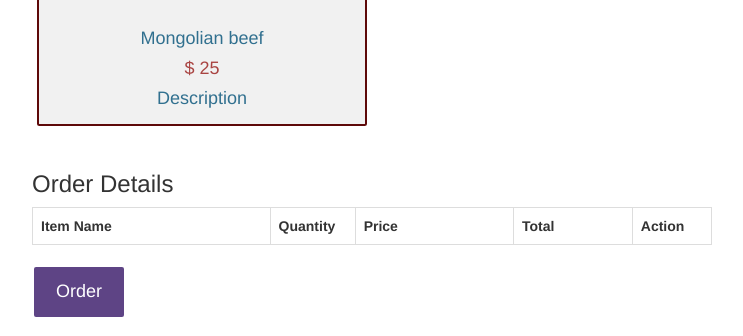
After one commit to vamsit8/ICT-2, a PHP site: page /beef.php in a window 1280 px wide. The commit adds this page. Shown: the part 1066-1402 px from the top of the page, without its empty margins (268-1011 px from the left). Run offline with PHP 8.4, Linux system fonts and the light colour scheme; data comes from the database, SQL or seed files in the repository; lists and menus that the app fills with data are empty; some libraries are stand-ins or nearby versions.

Commit message:
Add files via upload

```diff
--- /dev/null
+++ b/beef.php
@@ -0,0 +1,175 @@
+ <?php
+
+
+ session_start();
+include_once('include/config.php');
+
+ if(isset($_POST["add_to_cart"]))
+ {
+      if(isset($_SESSION["order_menu"]))
+      {
+           $item_array_id = array_column($_SESSION["order_menu"], "product_id");
+           if(!in_array($_GET["id"], $item_array_id))
+           {
+                $count = count($_SESSION["order_menu"]);
+                $item_array = array(
+                     'product_id'               =>     $_GET["id"],
+                     'pname'               =>     $_POST["hidden_name"],
+                     'product_price'          =>     $_POST["hidden_price"],
+                     'item_quantity'          =>     $_POST["quantity"]
+                );
+                $_SESSION["order_menu"][$count] = $item_array;
+           }
+           else
+           {
+                echo '<script>alert("Remove the item from the list and then add it")</script>';
+                echo '<script>window.location="menu.php"</script>';
+           }
+      }
+      else
+      {
+           $item_array = array(
+                'product_id'               =>     $_GET["id"],
+                'pname'               =>     $_POST["hidden_name"],
+                'product_price'          =>     $_POST["hidden_price"],
+                'item_quantity'          =>     $_POST["quantity"]
+           );
+           $_SESSION["order_menu"][0] = $item_array;
+      }
+ }
+ if(isset($_GET["action"]))
+ {
+      if($_GET["action"] == "delete")
+      {
+           foreach($_SESSION["order_menu"] as $keys => $values)
+           {
+                if($values["product_id"] == $_GET["id"])
+                {
+                     unset($_SESSION["order_menu"][$keys]);
+                     echo '<script>alert("Item Removed")</script>';
+                     echo '<script>window.location="menu.php"</script>';
+                }
+           }
+      }
+ }
+ ?>
+ <!DOCTYPE html>
+ <html>
+      <head>
+
+         <?php include("include/head.inc")?>
+         <?php include("include/nav.inc")?>
+
+
+      </head>
+      <body>
+           <br />
+           <div class="container-fluid">
+    <div class="row">
+        <div class="col-md-3 col-xs-1 p-l-0 p-r-0 collapse in" id="sidebar">
+                <a href="menu.php" class="list-group-item collapsed" data-parent="#sidebar"><i class="fa fa-clock-o"></i> <span class="hidden-sm-down">Menu</span></a>
+                <a href="veg.php" class="list-group-item collapsed" data-parent="#sidebar"><i class="fa fa-th"></i> <span class="hidden-sm-down">Vegetarian</span></a>
+                <a href="chicpage.php" class="list-group-item collapsed" data-parent="#sidebar"><i class="fa fa-gear"></i> <span class="hidden-sm-down">Chicken</span></a>
+                <a href="beef.php" class="list-group-item collapsed" data-parent="#sidebar"><i class="fa fa-calendar"></i> <span class="hidden-sm-down">Beef</span></a>
+                <a href="pork.php" class="list-group-item collapsed" data-parent="#sidebar"><i class="fa fa-envelope"></i> <span class="hidden-sm-down">Pork</span></a>
+                <a href="seafood.php" class="list-group-item collapsed" data-parent="#sidebar"><i class="fa fa-bar-chart-o"></i> <span class="hidden-sm-down">Seafood</span></a>
+                <a href="#" class="list-group-item collapsed" data-parent="#sidebar"><i class="fa fa-star"></i> <span class="hidden-sm-down">Link</span></a>
+        </div>
+        </div>
+    </div>
+</div>
+           <div class="container" style="width:680px;">
+            <div class="row">
+                <h3 align="center">Our food is ready to be ordered</h3><br />
+                <?php
+                $query = "SELECT * FROM products WHERE category='beef'";
+                  $connect =db_connect();
+                $result = mysqli_query($connect, $query);
+                if(mysqli_num_rows($result) > 0)
+                {
+                     while($row = mysqli_fetch_array($result))
+                     {
+                ?>
+
+                <div class="col-md-6" style="padding: 5px;">
+                     <form method="post" action="menu.php?action=add&id=<?php echo $row["product_id"]; ?>">
+                          <div style="border:2px solid #5e0909; background-color:#f1f1f1; border-radius:2.5px; padding:5px;text-align: center;">
+                               <img src="<?php echo $row["image"]; ?>" class="img-responsive" style="height: 180px;max-width: auto;" /><br />
+                               <h4 class="text-info"><?php echo $row["pname"]; ?></h4>
+                               <h4 class="text-danger">$ <?php echo $row["product_price"]; ?></h4>
+                               <h4 class="text-info"><?php echo $row["description"]; ?></h4>
+                               <?php if (isset($_SESSION['login_v'])): ?>
+                               <input type="text" name="quantity" class="form-control" value="1" />
+                               <input type="hidden" name="hidden_name" value="<?php echo $row["pname"]; ?>" />
+                               <input type="hidden" name="hidden_price" value="<?php echo $row["product_price"]; ?>" />
+                               <input type="submit" name="add_to_cart" style="margin-top:5px;" class="btn btn-success" value="Add to Cart" />
+                          <?php endif; ?>
+                          </div>
+                     </form>
+                </div>
+                <?php
+                     }
+                }
+                ?>
+               <div style="clear:both"></div>
+                <br />
+                <h3>Order Details</h3>
+                <div class="table-responsive">
+                     <table class="table table-bordered">
+                          <tr>
+                               <th width="30%">Item Name</th>
+                               <th width="10%">Quantity</th>
+                               <th width="20%">Price</th>
+                               <th width="15%">Total</th>
+                               <th width="10%">Action</th>
+                          </tr>
+                          <?php
+                          if(!empty($_SESSION["order_menu"]))
+                          {
+                               $total = 0;
+                               foreach($_SESSION["order_menu"] as $keys => $values)
+                               {
+                          ?>
+                          <tr>
+                               <td><?php echo $values["pname"]; ?></td>
+                               <td><?php echo $values["item_quantity"]; ?></td>
+                               <td>$ <?php echo $values["product_price"]; ?></td>
+                               <td>$ <?php echo number_format($values["item_quantity"] * $values["product_price"], 2); ?></td>
+                               <td><a href="menu.php?action=delete&id=<?php echo $values["product_id"]; ?>"><span class="text-danger">Remove</span></a></td>
+                          </tr>
+                          <?php
+                                    $total = $total + ($values["item_quantity"] * $values["product_price"]);
+                               }
+                               $_SESSION["totalcost"]=$total;
+                          ?>
+                          <tr>
+                               <td colspan="100" align="right">Total</td>
+                               <td align="right">$ <?php echo number_format($total, 2); ?></td>
+                               <td></td>
+                          </tr>
+                          <?php
+                          }
+                          ?>
+                     </table>
+
+                      <!--submit button start-->
+        <div>
+        <div class="input-field col s12">
+          <form class="formValidate" id="formValidate" method="post" action="cart.php" novalidate="novalidate">
+                              <button class="btn cyan waves-effect waves-light right" type="submit" name="action">Order
+                                <i class="mdi-content-send right"></i>
+                              </button>
+                            </div>
+            </div>
+          </form>
+          <?php
+
+
+          ?>
+            <!--submit button end-->
+                </div>
+           </div>  </div>
+           <br />
+      </body>
+  <?php include("include/footer.inc") ?>
+ </html>
--- a/cart.php
+++ b/cart.php
@@ -1,3 +1,5 @@
+<!DOCTYPE html>
+<?php session_start(); ?>
 
 <html lang="en">
 <head>
--- a/config.php
+++ b/config.php
@@ -3,7 +3,7 @@
 define("MYSQLUSER","root");
 define("MYSQLPASS","");
 define("HOSTNAME","localhost");
-define("MYSQLDB","thelor");
+define("MYSQLDB","lastthelor");
 
 //make connection to database
 function db_connect()
--- a/footer.inc
+++ b/footer.inc
@@ -1,5 +1,5 @@
  <div class="image" style="background-color: #14141f;position: center; text-align: center;"> <img src="img/logo-full.png" style="  margin-left: auto;margin-right: auto; background-color: #14141f;"></div>
 <nav class="navbar navbar-inverse" style="background-color: #14141f;">
+	      <li><a href="adminlogin.php"><span class="glyphicon glyphicon-log-in"></span> Admin Login</a></li>
      <div class="logo" style="color: white;font-size: 10px;text-align: center;max-width: auto">Golden Lor Yarrabilba- Chinese restaurant shop 7,16-22 Yarrabilba Drive Yarrabilba 4207 <p>By team 03</p></div></p>
-
 </div>
```
Also changed, not shown: contactus.php (+19 -1 lines).
